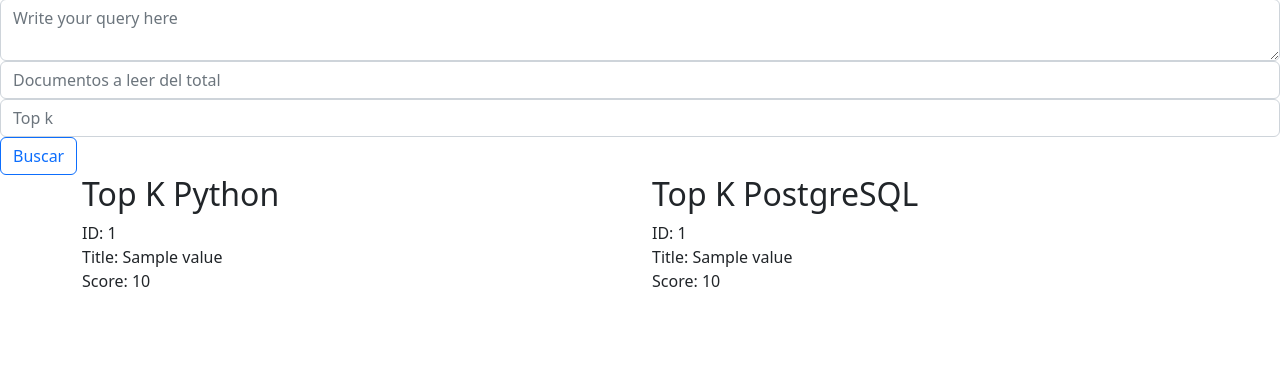
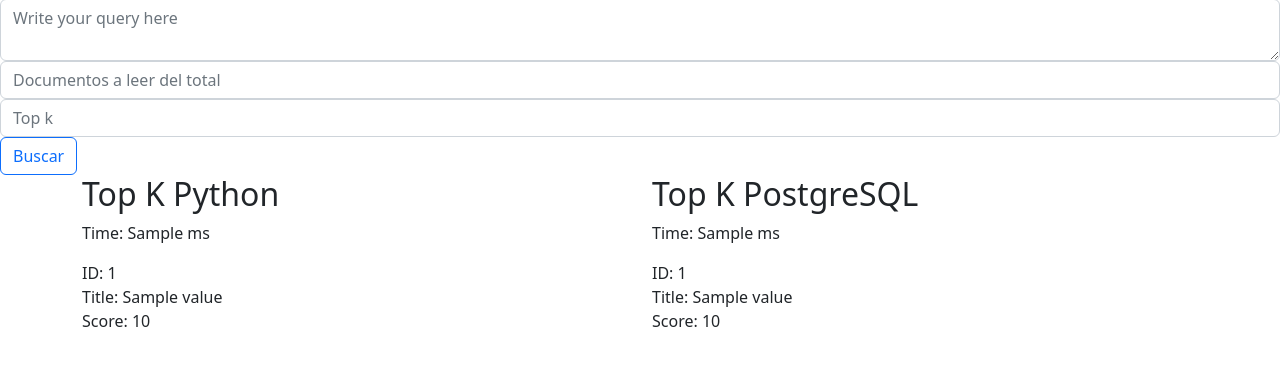
Before and after one commit to Neo-Zapata/DBII-Project2, a Flask app: template backend/templates/index.html in a window 1280 px wide. Shown: the part 264-630 px from the top of the page. Run offline with Flask 2, Linux system fonts and the light colour scheme; the template is opened without the code that fills it: most values are stand-ins (such as "Sample title", 1, 10 or a date in 2020); parts of the project's set-up code (start-up, migrations or seed data) failed here and were passed over; some libraries are stand-ins or nearby versions.

Commit message:
time implemented

```diff
--- a/backend/main.py
+++ b/backend/main.py
@@ -47,6 +47,7 @@
     accesos_disco_merging = 0
     accesos_disco_data = 0
     accesos_a_norm_doc_for_normalization = 0
+    accesos_getlines_from_inv_ind = 0
     stoplist = []
 
     def __init__(self, c, docs_to_read):
@@ -65,11 +66,10 @@
     def get_disk_accesses(self):
         print("Accesos a stoplist: " + str(self.accesos_disco_stoplist))
         print("Accesos a los indices invertidos temporales: " + str(self.accesos_disco_inverted_index))
-        print("Accesos a document frequencies NORM_DOC: " + str(self.accesos_disco_DF))
-        print("Accesos a final_inverted_index for merging: " + str(self.accesos_disco_merging))
+        print("Accesos a final_inverted_index: " + str(self.accesos_disco_merging + self.accesos_getlines_from_inv_ind))
         print("Accesos a dataset file: " + str(self.accesos_disco_data))
-        print("Accesos a norm doc to perform normalization of vectors: " + str(self.accesos_a_norm_doc_for_normalization))
-        return (self.accesos_disco_stoplist + self.accesos_disco_inverted_index + self.accesos_disco_DF + self.accesos_disco_merging + self.accesos_disco_data + self.accesos_a_norm_doc_for_normalization)
+        print("Accesos al documento de normas: " + str(self.accesos_a_norm_doc_for_normalization + self.accesos_disco_DF))
+        return (self.accesos_disco_stoplist + self.accesos_disco_inverted_index + self.accesos_disco_DF + self.accesos_disco_merging + self.accesos_disco_data + self.accesos_a_norm_doc_for_normalization + self.accesos_getlines_from_inv_ind)
 
     def approximation(self, docs_to_read):
         aprox_bloques_por_crear = round(math.log(docs_to_read, 2),3)
@@ -236,6 +236,7 @@
     def initialize_list_of_buffers(self, buffers, active_files_index, priority_queue, buffers_line_number):
         for i in range(self.AUX_FILE_NUMBER):
             inv_ind = lc.getline(inv_ind_path + str(i+1) + ".json", 1).rstrip() # get first line from the auxiliar file. which is the keywords and a posting list of all the documents it appears, along with the document frequency of each document.
+            self.accesos_getlines_from_inv_ind += 1
             if inv_ind != "":
                 json_object = json.load(io.StringIO(inv_ind)) # load json object
                 key = list(json_object.keys()) # get keywords from the json object
@@ -265,6 +266,7 @@
                         temp_inv_ind["doc-ids"].append(posting_list)
 # replace the buffer read
                     inv_ind = lc.getline(inv_ind_path + str(index_file+1) + ".json", buffers_line_number[index_file]).rstrip()
+                    self.accesos_getlines_from_inv_ind += 1
                     buffers_line_number[index_file] = buffers_line_number[index_file] + 1
                     if inv_ind == "": # end of the file has been reached
                         active_files_index.remove(index_file)
@@ -284,6 +286,7 @@
                             temp_inv_ind["doc-ids"].append(posting_list)
 # replace the buffer read
                         inv_ind = lc.getline(inv_ind_path + str(other_index_file+1) + ".json", buffers_line_number[other_index_file]).rstrip()
+                        self.accesos_getlines_from_inv_ind += 1
                         buffers_line_number[other_index_file] = buffers_line_number[other_index_file] + 1
                         if inv_ind == "": # end of the file has been reached
                             active_files_index.remove(other_index_file)
@@ -439,6 +442,7 @@
             while low <= high:
                 mid = (low + high) // 2
                 candidate = lc.getline(final_inv_ind_path, mid).rstrip()
+                self.accesos_getlines_from_inv_ind += 1
                 candidate_json = json.load(io.StringIO(candidate))
                 token = candidate_json.get("keyword") # get token from the line read
                 if token < keyword:
@@ -638,17 +642,19 @@
     time1 = time.time()
     k, docs_ids, scores, documents_retrieved = instance.score(query, docs_to_read, k)
     time2 = time.time()
-    print("Query processing, score similarity and fetching similar documents took " + str(round((time2 - time1) * 1000)) + " ms.")
+    tiempo_f1 = str(round((time2 - time1) * 1000))
+    print("Query processing, score similarity and fetching similar documents took " + tiempo_f1 + " ms.")
 
     time1 = time.time()
     docs = instance.retrieve(k, docs_ids, scores, documents_retrieved)
     time2 = time.time()
-    print("Retrieving only the k documents took " + str(round((time2 - time1) * 1000)) + " ms.")
+    tiempo_f2 = str(round((time2 - time1) * 1000))
+    print("Retrieving only the k documents took " + tiempo_f2 + " ms.")
 
     accesos = instance.get_disk_accesses()
     print("se accedio a disco un total de: " + str(accesos))
 
-    return docs
+    return docs, str(int(tiempo_f1) + int(tiempo_f2))
 
 def load_data(instance, docs_to_read):
 
@@ -676,6 +682,21 @@
 
         list_of_tuples = cur.fetchall()
 
+        postgres_insert_query = "explain analyze select id_,title, ts_rank_cd(search_txt, query) as score from json_to_pos, websearch_to_tsquery('english', %s) query where query @@ search_txt order by  score desc limit %s;"
+        record_to_insert = (query, str(k))
+        cur.execute(cur.mogrify(postgres_insert_query, record_to_insert))
+
+        analyzed_fetched = cur.fetchall()
+
+        execution_time1 = analyzed_fetched[-1]
+        planning_time1 = analyzed_fetched[-2]
+
+        execution_time = execution_time1[0].replace("Execution Time: ", "")
+        execution_time = execution_time.replace(" ms", "")
+
+        print()
+        print(execution_time)
+        print()
 
 
         for tup in list_of_tuples:
@@ -696,20 +717,8 @@
         if conn is not None:
             conn.close()
             print('Database connection closed.')
-            return documents_to_retrieve
+            return documents_to_retrieve, execution_time
 
-
-
-
-# menu()
-
-# def result(query,topk):
-#     docs_to_read = 1000
-#     instance = UBetterFixEverything()
-#     instance.load(docs_to_read)
-#     query = query.rstrip("\n")
-#     docs = instance.score(query, docs_to_read, topk)
-#     return docs
 
 
 app = Flask(__name__)
@@ -729,9 +738,9 @@
         query = request.form['query']
         k = request.form['topk']
 
-        resultado = search(instance, int(docs_to_read), c, query, int(k))
+        resultado, time = search(instance, int(docs_to_read), c, query, int(k))
 
-        postgres_resultado = postgres_search(query, k)
+        postgres_resultado, execution_time = postgres_search(query, k)
 
         # for i in resultado:
         #     print(i)
@@ -743,7 +752,7 @@
         # for i in postgres_resultado:
         #     print(i)
 
-        return render_template("index_resultado.html",resultado=resultado, postgres_resultado=postgres_resultado)
+        return render_template("index_resultado.html",resultado=resultado, postgres_resultado=postgres_resultado, tiempo_python = time, tiempo_postgres = execution_time)
     return render_template("index.html")
 
 
--- a/backend/templates/index.html
+++ b/backend/templates/index.html
@@ -27,12 +27,14 @@
         <div class="row">
             <div class="col-sm">
                 <h2>Top K Python</h2>
+                <p> Time: {{ tiempo_python }} ms</p>
                 {% for value in resultado %}
                 <p>ID: {{value.id}} <br>Title: {{value.title}} <br>Score: {{value.score}}</p>
                 {% endfor %}
             </div>
             <div class="col-sm">
                 <h2>Top K PostgreSQL</h2>
+                <p> Time: {{ tiempo_postgres }} ms</p>
                 {% for value in postgres_resultado %}
                 <p>ID: {{value.id}} <br>Title: {{value.title}} <br>Score: {{value.score}}</p>
                 {% endfor %}
```
Also changed, not shown: backend/documents/data/delete.txt (deleted).
